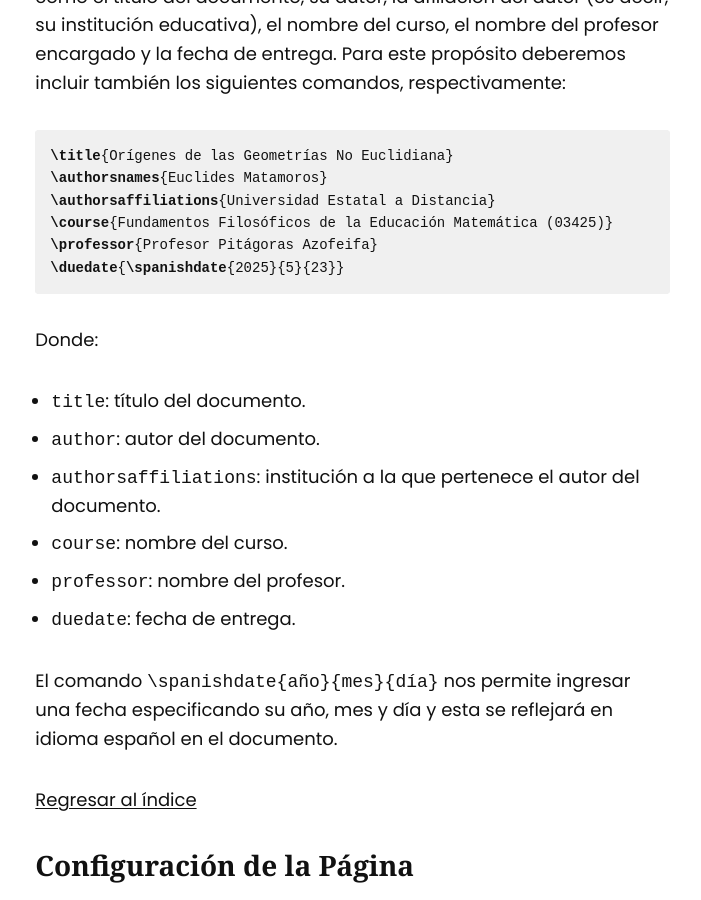
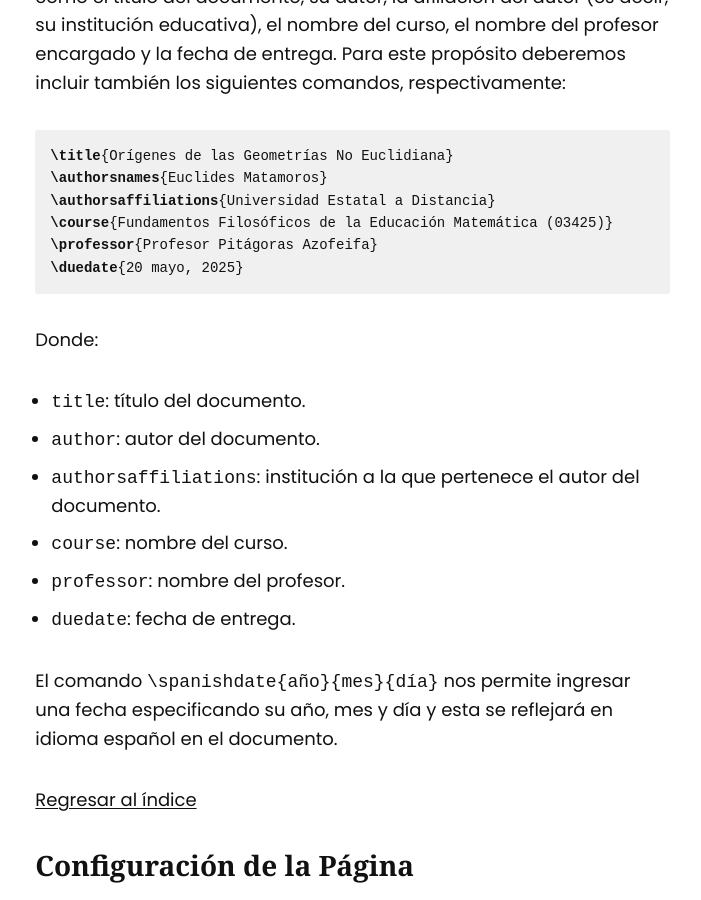
Before and after one commit to asoesem/asoesem.github.io, a Jekyll site: the page built from _posts/2025-04-25-como-escribir-un-doc-apa-en-latex.md, in a window 1280 px wide and 900 px high, scrolled down 4402 px. Shown: the whole window, without its empty margins (454-1155 px from the left). Built offline with Jekyll 4.4.1, drawn with Linux system fonts in a browser that asks for light colours; the table of contents is made by our own code.

Commit message:
Corrige ejemplo inicial para no incluir comandos de un paquete aún no cargado.

````diff
--- a/_posts/2025-04-25-como-escribir-un-doc-apa-en-latex.md
+++ b/_posts/2025-04-25-como-escribir-un-doc-apa-en-latex.md
@@ -38,7 +38,7 @@ Claramente, no basta solo con definir la clase de documento, sino que además ha
 \authorsaffiliations{Universidad Estatal a Distancia}
 \course{Fundamentos Filosóficos de la Educación Matemática (03425)}
 \professor{Profesor Pitágoras Azofeifa}
-\duedate{\spanishdate{2025}{5}{23}}
+\duedate{20 mayo, 2025}
 ```
 
 Donde:
````
